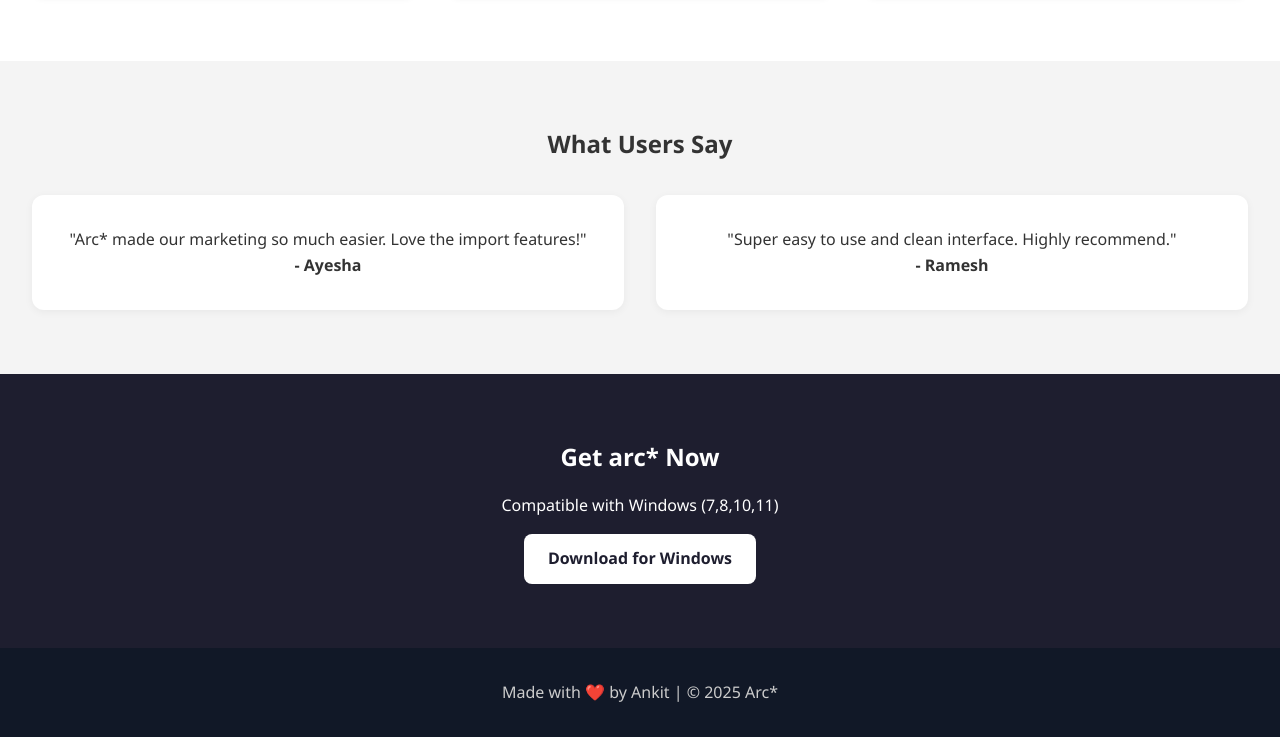
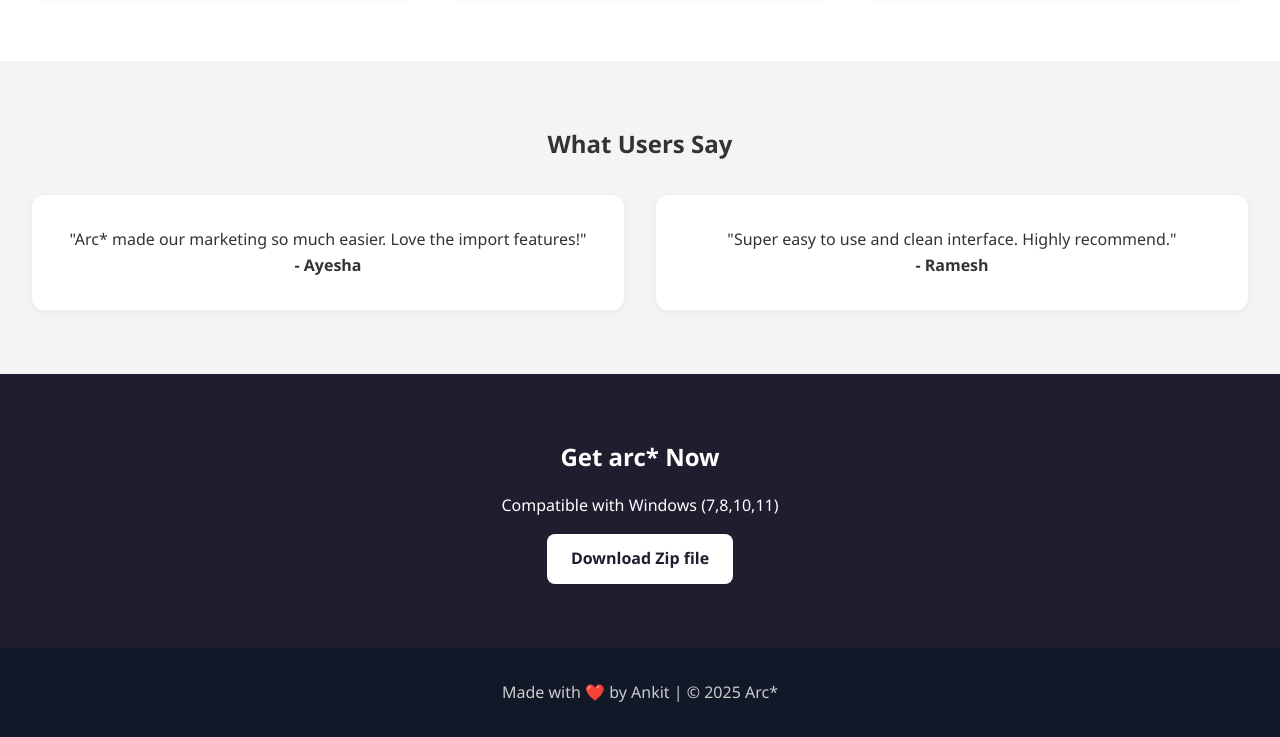
Before and after one commit to Ankitprim/arc, a plain HTML site: page index.html in a window 1280 px wide. Shown: the part 931-1668 px from the top of the page. Drawn offline with nearby package versions, Linux system fonts and the light colour scheme; a script that the page names is missing.

Commit message:
index.html

```diff
--- a/index.html
+++ b/index.html
@@ -70,7 +70,7 @@
   <section id="download" class="download">
     <h2 data-aos="fade-up">Get arc* Now</h2>
     <p>Compatible with Windows (7,8,10,11) </p>
-    <a href="https://drive.google.com/u/0/uc?id=1L8ZGdK3bko_kw25qflQ2uIDB80yk_bBC&export=download" class="btn" data-aos="fade-right">Download for Windows</a>
+    <a href="https://drive.usercontent.google.com/download?id=1w4lGw64kF6PNMeVMv2HfQUs9CEsuMYcL&export=download" class="btn" data-aos="fade-right">Download Zip file</a>
   </section>
 
   <footer id="contact" class="footer">
```
